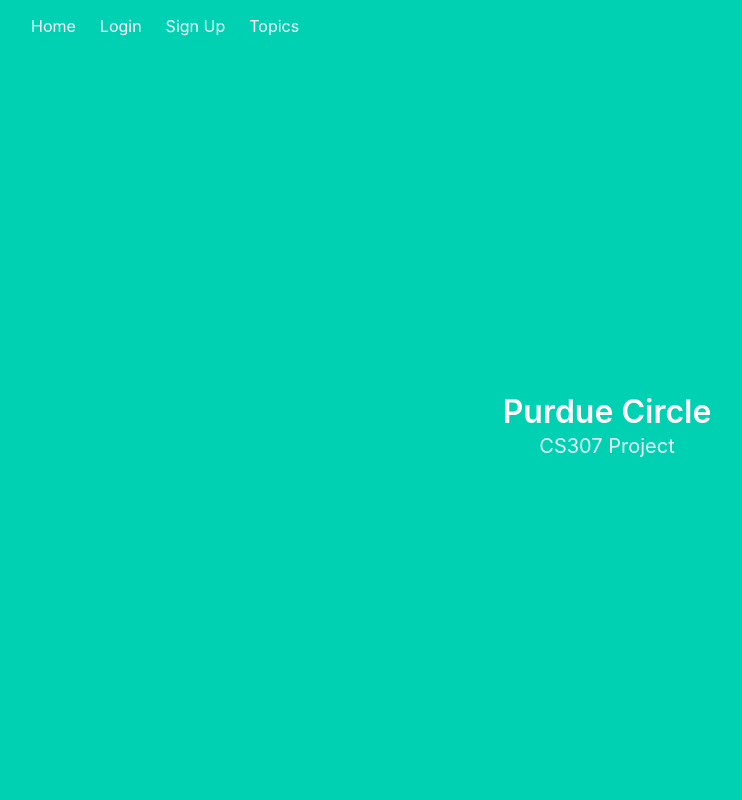
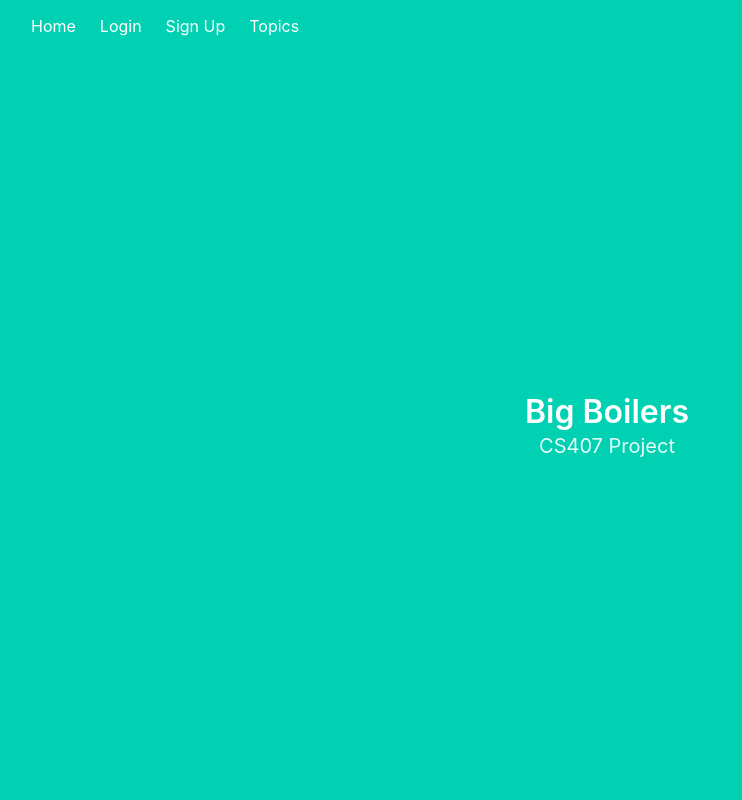
Before and after one commit to Bkim057/CS407-Project, a Python web app: template templates/index.html in a window 1280 px wide. Shown: the whole page, without its empty margins (33-775 px from the left). Run offline with Jinja, Linux system fonts and the light colour scheme; the template is opened without the code that fills it, so the values that code supplies are empty.

Commit message:
Updating for 407 Project

```diff
--- a/templates/base.html
+++ b/templates/base.html
@@ -5,7 +5,7 @@
     <meta charset="utf-8">
     <meta http-equiv="X-UA-Compatible" content="IE=edge">
     <meta name="viewport" content="width=device-width, initial-scale=1">
-    <title>Purdue Circle</title>
+    <title>Big Boilers</title>
     <link rel="stylesheet" href="https://cdnjs.cloudflare.com/ajax/libs/bulma/0.9.3/css/bulma-rtl.css" />
 </head>
 
--- a/templates/index.html
+++ b/templates/index.html
@@ -2,9 +2,9 @@
 
 {% block content %}
 <h1 class="title">
-  Purdue Circle
+  Big Boilers
 </h1>
 <h2 class="subtitle">
-  CS307 Project
+  CS407 Project
 </h2>
 {% endblock %}
```
Also changed, not shown: README.md.
